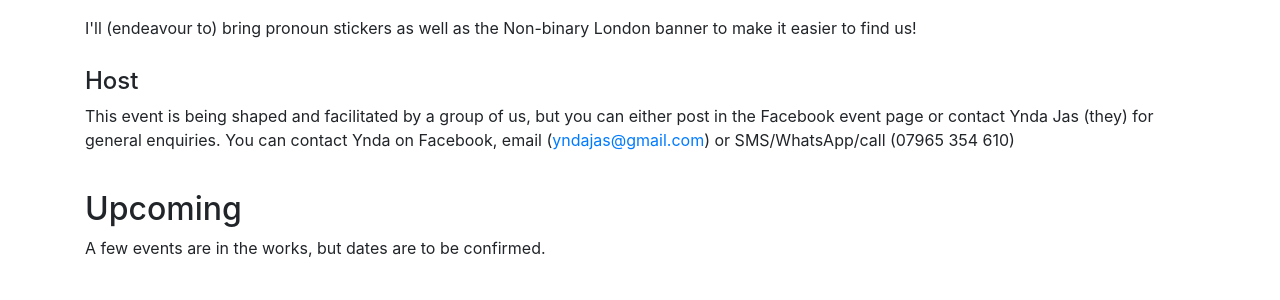
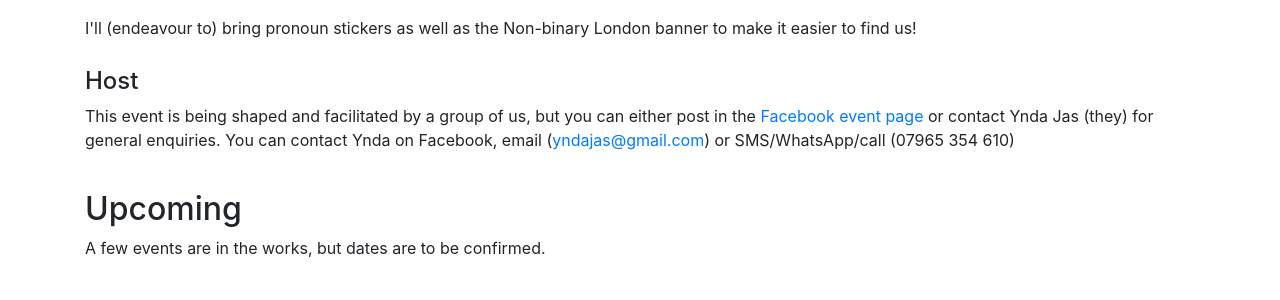
Before and after one commit to nonbinarylondon/Non-binary-London-website, a Jekyll site: the page built from events.html, in a window 1280 px wide. Shown: the part 774-1074 px from the top of the page. Built offline with Jekyll 4.4.1, drawn with Linux system fonts in a browser that asks for light colours; nearby versions of some CDN libraries; part of the change alters nothing that is shown.

```diff
--- a/events.html
+++ b/events.html
@@ -25,7 +25,7 @@ layout: default
 
 <h4>Host</h4>
 
-<p>This event is being shaped and facilitated by a group of us, but you can either post in the Facebook event page or contact Ynda Jas (they) for general enquiries. You can contact Ynda on Facebook, email (<a href="mailto:yndajas@gmail.com?subject=nonbinary.london contact: 8 September event">yndajas@gmail.com</a>) or SMS/WhatsApp/call (07965 354 610)</p>
+<p>This event is being shaped and facilitated by a group of us, but you can either post in the <a href="https://www.facebook.com/events/2215274025381689" target="_blank">Facebook event page</a> or contact Ynda Jas (they) for general enquiries. You can contact Ynda on Facebook, email (<a href="mailto:yndajas@gmail.com?subject=nonbinary.london contact: 8 September event">yndajas@gmail.com</a>) or SMS/WhatsApp/call (07965 354 610)</p>
 
 <h2>Upcoming</h2>
 <p>A few events are in the works, but dates are to be confirmed.</p>
```
